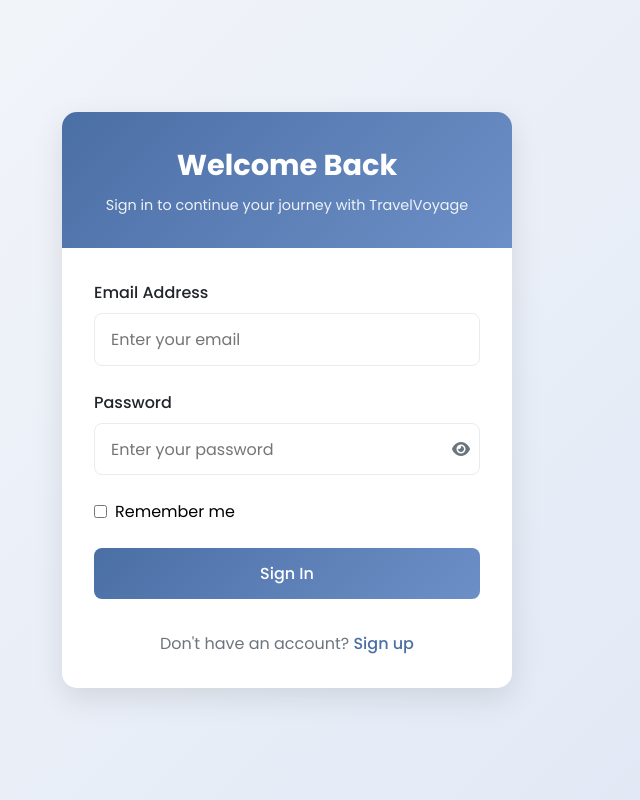
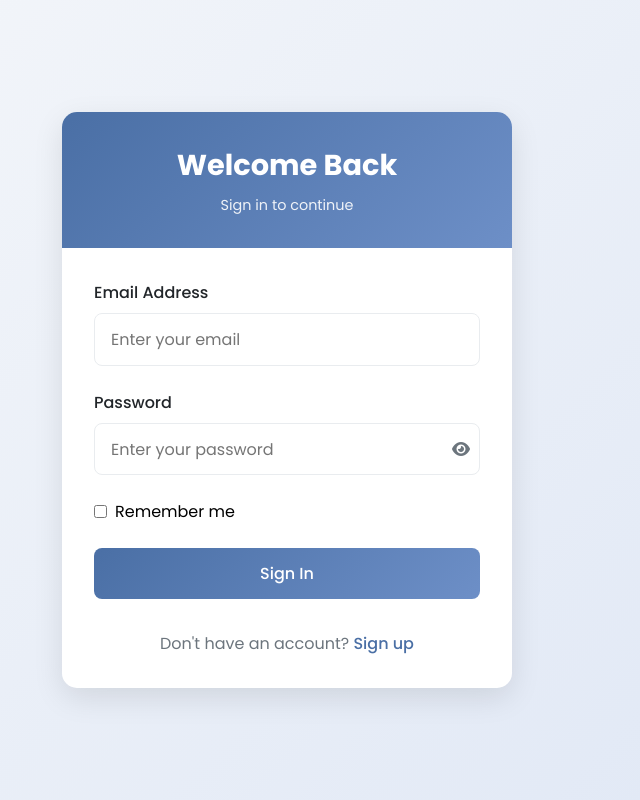
Before and after one commit to rakeshlala/Course-Explorer, a plain HTML site: page login.html in a window 1280 px wide. Shown: the whole page, without its empty margins (353-993 px from the left). Drawn offline with Linux system fonts and the light colour scheme.

Commit message:
Update login.html

```diff
--- a/login.html
+++ b/login.html
@@ -177,7 +177,7 @@
     <div class="login-container">
         <div class="login-header">
             <h1>Welcome Back</h1>
-            <p>Sign in to continue your journey with TravelVoyage</p>
+            <p>Sign in to continue</p>
         </div>
         <form class="login-form" id="loginForm" action="login.php" method="POST">
             <div class="form-group">
```
